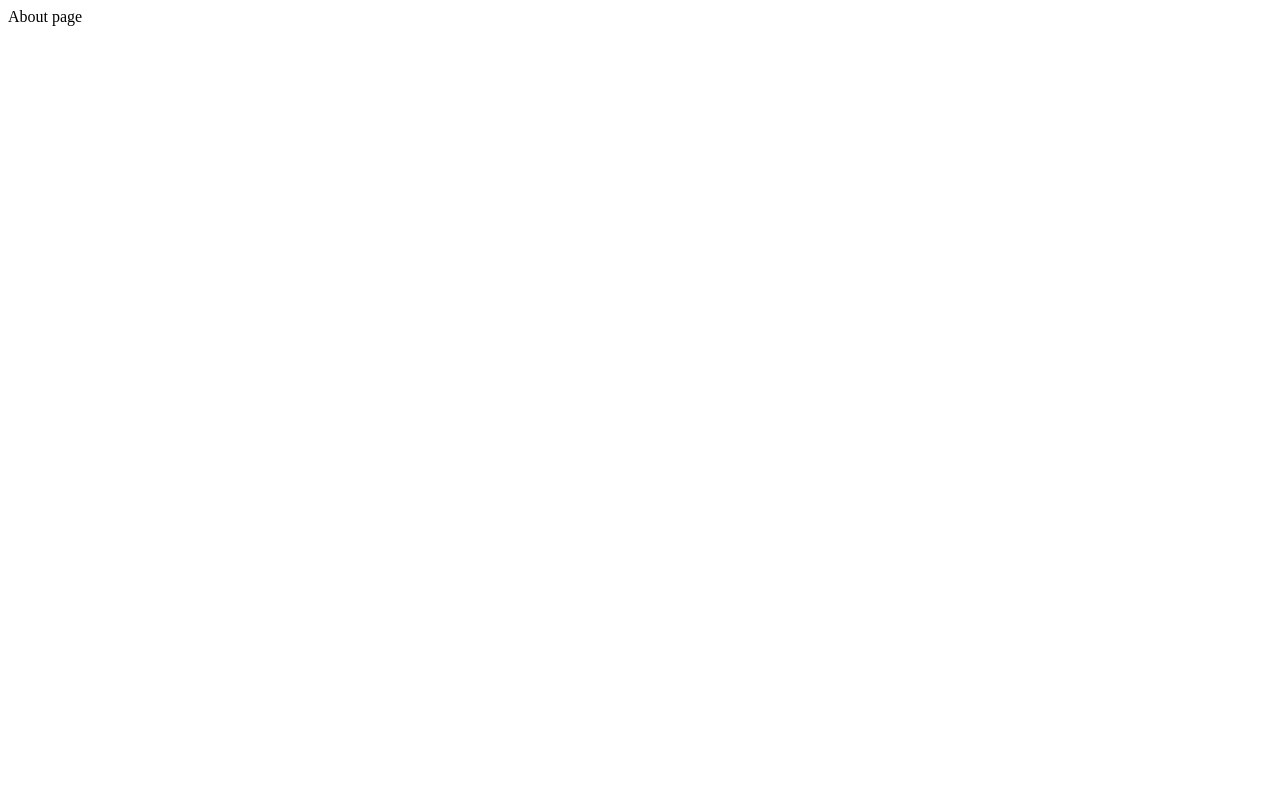
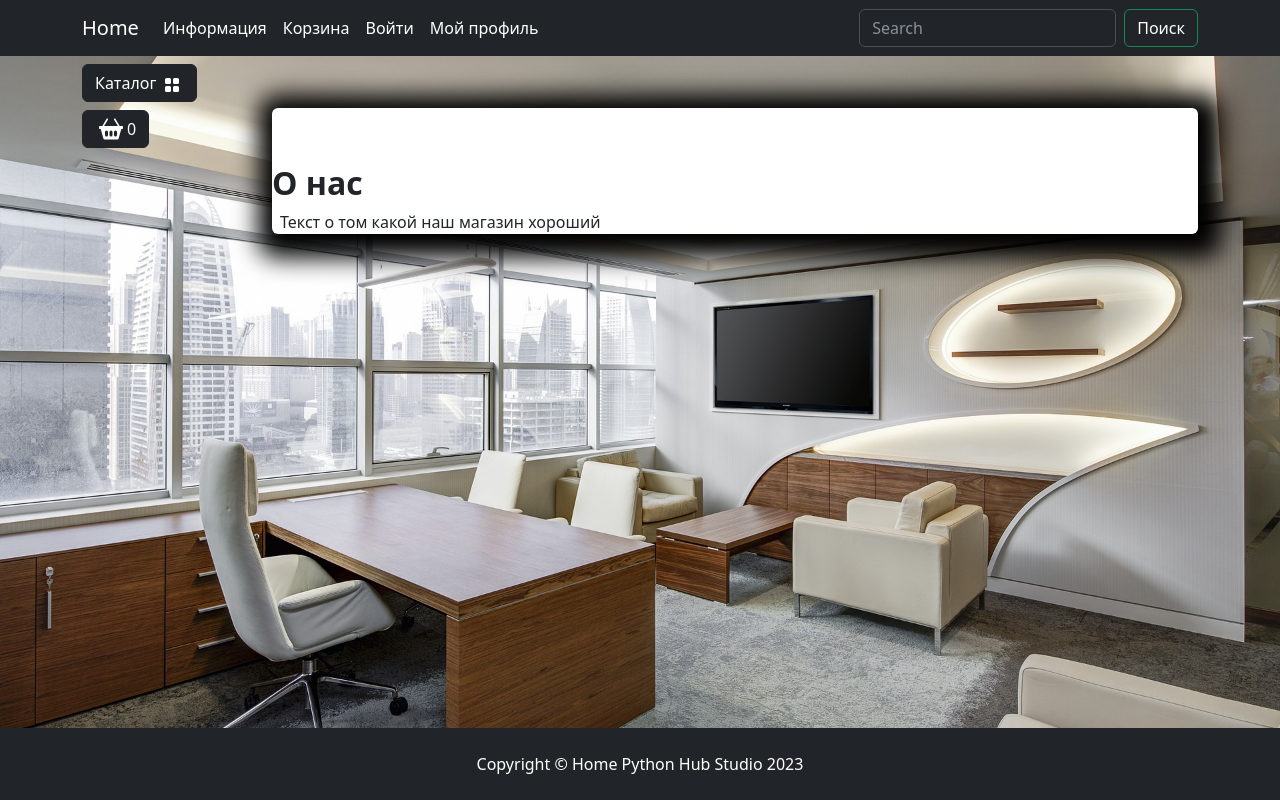
Before and after one commit to MykA012/furniture_shop_Home_, a Django app: page /about/ in a window 1280 px wide. Before the commit the page is almost empty. Run offline with Django 5.2, Linux system fonts and the light colour scheme; some libraries are stand-ins or nearby versions.

Commit message:
добавлены urls в main_app

```diff
--- a/app/urls.py
+++ b/app/urls.py
@@ -15,13 +15,10 @@ Including another URLconf
     2. Add a URL to urlpatterns:  path('blog/', include('blog.urls'))
 """
 from django.contrib import admin
-from django.urls import path
-
-from main import views
+from django.urls import path, include
 
 
 urlpatterns = [
     path('admin/', admin.site.urls),
-    path('', views.index, name='index'),
-    path('about/', views.about, name='about'),
+    path('', include('main.urls'))
 ]
--- /dev/null
+++ b/main/templates/main/about.html
@@ -0,0 +1,25 @@
+{% extends "main/base.html" %}
+
+{% load static %}
+
+{% block css %}
+    <link rel="stylesheet" href="{% static "deps/css/my_footer_css.css" %}">
+{% endblock css %}
+
+
+
+{% block content %}
+    <div class="mt-5 pt-5 bg-white custom-shadow rounded">
+        <h2 class="mt-2"><strong>{{ content }}</strong></h2>
+        <p class="m-2">{{ text_on_page }}</p>
+    </div>
+{% endblock content %}
+
+
+{% block footer %}
+    <footer class="py-4 bg-dark">
+        <div class="container">
+            <p class="m-0 text-center text-white">Copyright &copy; Home Python Hub Studio 2023</p>
+        </div>
+    </footer>
+{% endblock footer %}
--- a/main/templates/main/base.html
+++ b/main/templates/main/base.html
@@ -25,7 +25,7 @@
     <header>
         <nav class="navbar navbar-expand-lg bg-dark" data-bs-theme="dark">
             <div class="container">
-                <a class="navbar-brand" href="index.html">Home</a>
+                <a class="navbar-brand" href="{% url "index" %}">Home</a>
                 <button class="navbar-toggler" type="button" data-bs-toggle="collapse"
                     data-bs-target="#navbarSupportedContent" aria-controls="navbarSupportedContent"
                     aria-expanded="false" aria-label="Toggle navigation">
@@ -41,7 +41,7 @@
                             <ul class="dropdown-menu">
                                 <li><a class="dropdown-item  text-white" href="#">Доставка и оплата</a></li>
                                 <li><a class="dropdown-item  text-white" href="#">Контактная информация</a></li>
-                                <li><a class="dropdown-item  text-white" href="#">Про нас</a></li>
+                                <li><a class="dropdown-item  text-white" href="{% url "about" %}">Про нас</a></li>
                             </ul>
                         </li>
                         <li class="nav-item">
--- /dev/null
+++ b/main/urls.py
@@ -0,0 +1,9 @@
+from django.urls import path
+
+from main import views
+
+
+urlpatterns = [
+    path('', views.index, name='index'),
+    path('about/', views.about, name='about'),
+]
--- a/main/views.py
+++ b/main/views.py
@@ -5,11 +5,16 @@ from django.shortcuts import render
 def index(request):
     context = {
         'title': 'Home - главная',
-        'content': 'Магазин мебели HOME',
+        'content': 'Магазин мебели Home',
     }
 
     return render(request, 'main/index.html', context)
 
 
 def about(request):
-    return HttpResponse('About page')
+    context = {
+        'title': 'Home - О нас',
+        'content': 'О нас',
+        'text_on_page': 'Текст о том какой наш магазин хороший'
+    }
+    return render(request, 'main/about.html', context)
```
